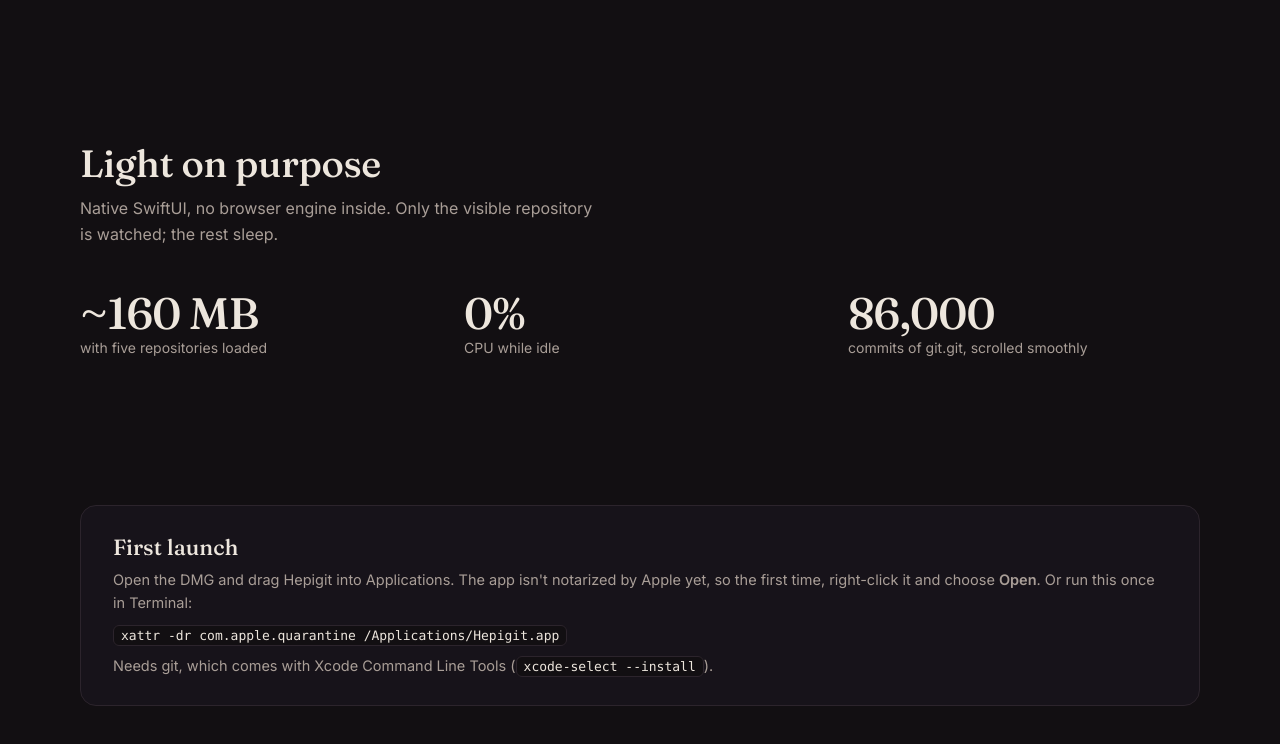
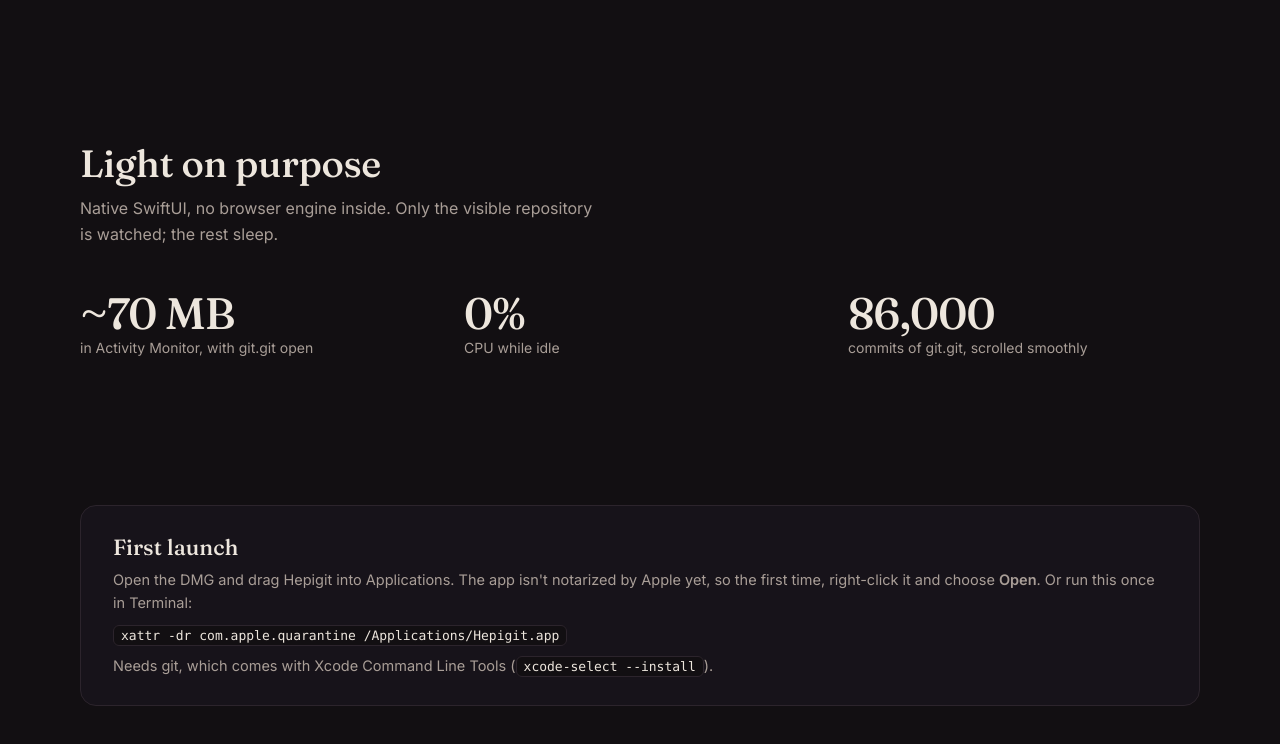
Before and after one commit to hepifish/hepigit, a plain HTML site: page docs/index.html in a window 1280 px wide. Shown: the part 1916-2660 px from the top of the page. Drawn offline with Linux system fonts and the light colour scheme; no server answers.

Commit message:
Page: report memory as Activity Monitor footprint (~70 MB)
Co-Authored-By: Claude Opus 5.5 <noreply@anthropic.com>

```diff
--- a/docs/index.html
+++ b/docs/index.html
@@ -150,7 +150,7 @@
   <h2>Light on purpose</h2>
   <p class="sub">Native SwiftUI, no browser engine inside. Only the visible repository is watched; the rest sleep.</p>
   <div class="numbers">
-    <div class="num"><b>~160 MB</b><span>with five repositories loaded</span></div>
+    <div class="num"><b>~70 MB</b><span>in Activity Monitor, with git.git open</span></div>
     <div class="num"><b>0%</b><span>CPU while idle</span></div>
     <div class="num"><b>86,000</b><span>commits of git.git, scrolled smoothly</span></div>
   </div>
```
Also changed, not shown: 1 other file.
